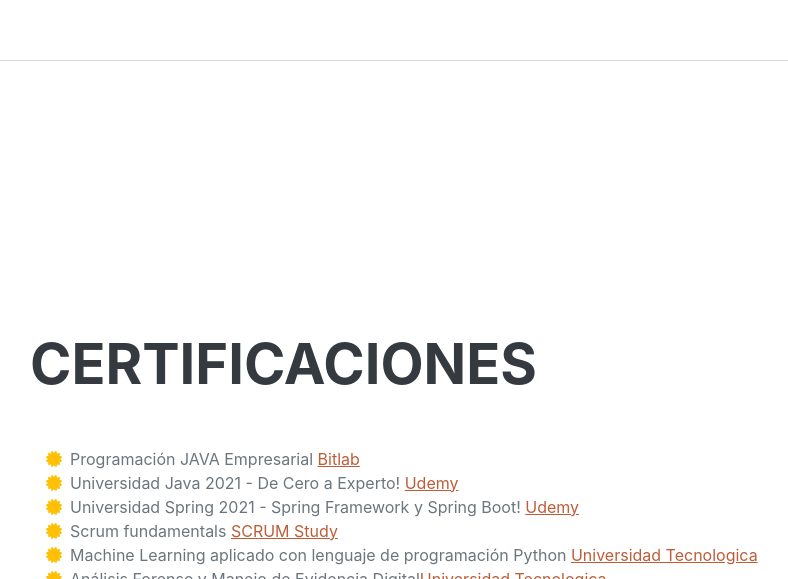
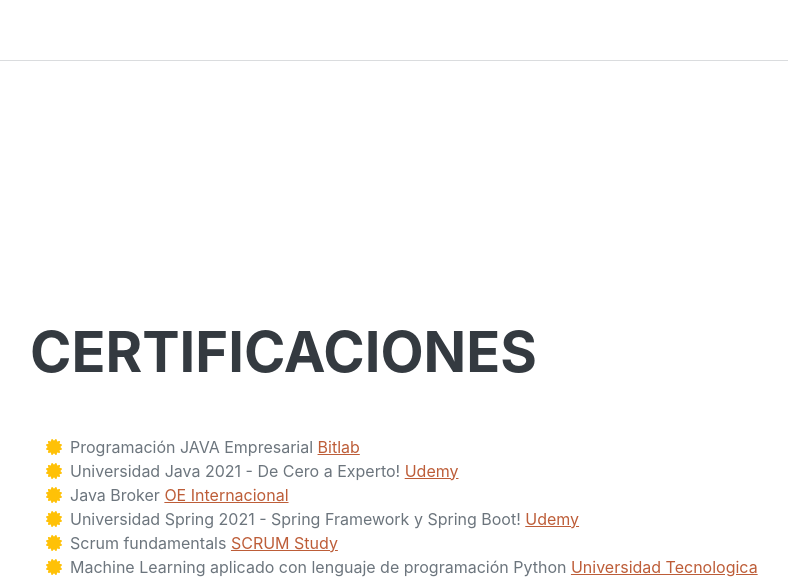
Before and after one commit to IsaiasOrtiz/perfil, a plain HTML site: page index.html in a window 1280 px wide. Shown: the part 3944-4523 px from the top of the page, without its empty margins (290-1078 px from the left). Drawn offline with nearby package versions, Linux system fonts and the light colour scheme; a web font is replaced by a local one.

Commit message:
Agregando certificado Java Broker OE Internacional

```diff
--- a/index.html
+++ b/index.html
@@ -102,7 +102,7 @@
                         <div class="flex-grow-1">
                             <h3 class="mb-0">Universidad tecnologica de El Salvador</h3>
                             <div class="subheading mb-3">Ingeniería en sistemas y computación</div>
-                            <p>Egresado de la carrera, entre las tecnologias que aprendí estan: JAVA, .NET, JS, JSF, Hibernate, Php, SQL, Desarrollo movil. </p>
+                            <p>Egresado de la carrera, dentro de las tecnologias que manejo impartidas por la Universidad están: JAVA, .NET, JS, JSF, Hibernate, Php, SQL, Desarrollo movil. </p>
                         </div>
                         <div class="flex-shrink-0"><span class="text-primary">Enero 2016 - Actualidad</span></div>
                     </div>
@@ -183,6 +183,10 @@
                         </li>
                         <li>
                             <span class="fa-li"><i class="fas fa-certificate text-warning"></i></span>
+                            Java Broker <a target="_blank" href="./assets/img/javaBroker.jpeg">OE Internacional</a>
+                        </li>
+                        <li>
+                            <span class="fa-li"><i class="fas fa-certificate text-warning"></i></span>
                             Universidad Spring 2021 - Spring Framework y Spring Boot! <a href="https://www.udemy.com/certificate/UC-00a4161b-4ccb-4e58-aa14-02438bbc5ec8/">Udemy</a>
                         </li>
                         <li>
```
Also changed, not shown: assets/img/javaBroker.jpeg (added).
